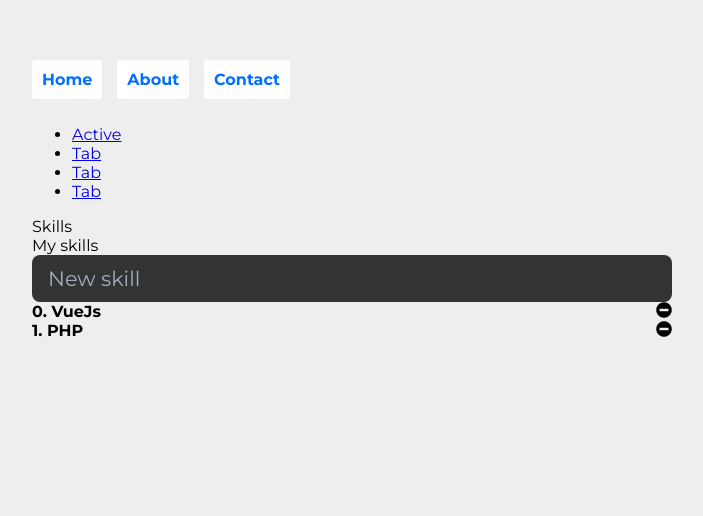
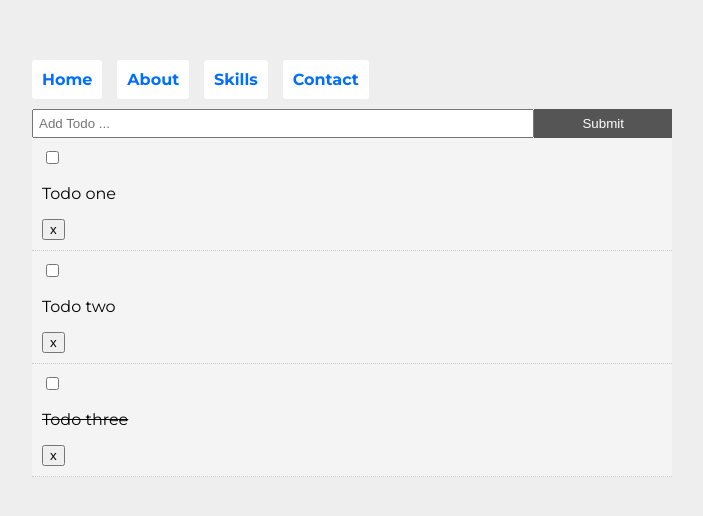
Before and after one commit to texxinsane/vue_playground, a Vue app: page /#/ in a window 1280 px wide. Shown: the top 516 px of the page, without its empty margins (288-991 px from the left). Built offline with nearby package versions, Linux system fonts and the light colour scheme; no server answers.

Commit message:
some updates

```diff
--- a/index.html
+++ b/index.html
@@ -3,10 +3,6 @@
 <head>
     <meta charset="UTF-8">
     <title>Title</title>
-<!--    <script src="https://cdn.jsdelivr.net/npm/vue@2.6.10/dist/vue.js"></script>-->
-    <script src="https://cdn.jsdelivr.net/npm/vue/dist/vue.js"></script>
-
-
 </head>
 <body>
     <div id="app" class="container">
--- a/src/App.vue
+++ b/src/App.vue
@@ -1,44 +1,20 @@
 /*jshint esversion: 6 */
 
 <template>
-
   <div id="app" class="container mx-auto">
-
-    <nav>
-        <router-link to="/">Home</router-link>
-        <router-link to="/about">About</router-link>
-        <router-link to="/contact">Contact</router-link>
-    </nav>
-    <ul class="flex border-b">
-      <li class="-mb-px mr-1">
-        <a class="bg-white inline-block border-l border-t border-r rounded-t py-2 px-4 text-blue-700 font-semibold" href="#">Active</a>
-      </li>
-      <li class="mr-1">
-        <a class="bg-white inline-block py-2 px-4 text-blue-500 hover:text-blue-800 font-semibold" href="#">Tab</a>
-      </li>
-      <li class="mr-1">
-        <a class="bg-white inline-block py-2 px-4 text-blue-500 hover:text-blue-800 font-semibold" href="#">Tab</a>
-      </li>
-      <li class="mr-1">
-        <a class="bg-white inline-block py-2 px-4 text-gray-400 font-semibold" href="#">Tab</a>
-      </li>
-    </ul>
-  <router-view></router-view>
+    <Navigation />
+    <router-view />
   </div>
-
 </template>
-
 <script>
-
+import Navigation from './components/layout/Navigation';
 
 export default {
-  name: 'App',
   components: {
-
+    Navigation
   }
 }
 </script>
-
 <style>
 @import url('https://fonts.googleapis.com/css?family=Montserrat:400,700');
 
@@ -72,4 +48,17 @@ nav a {
   font-weight: bold;
   margin-right: 15px;
 }
+
+.btn {
+  display: inline-block;
+  border: none;
+  background: #555;
+  color: #fff;
+  padding: 7px 20px;
+  cursor: pointer;
+}
+
+.btn:hover {
+  background: #666;
+}
 </style>
--- /dev/null
+++ b/src/components/layout/Navigation.vue
@@ -0,0 +1,16 @@
+<template>
+<div>
+    <nav>
+        <router-link to="/">Home</router-link>
+        <router-link to="/about">About</router-link>
+        <router-link to="/skills">Skills</router-link>
+        <router-link to="/contact">Contact</router-link>
+    </nav>
+</div>
+</template>
+
+<script>
+export default {
+    name: 'Navigation'
+}
+</script>
--- /dev/null
+++ b/src/components/layout/NavigationTabs.vue
@@ -0,0 +1,28 @@
+<template>
+    <div>
+        <ul class="flex border-b">
+      <li class="-mb-px mr-1">
+        <a class="bg-white inline-block border-l border-t border-r rounded-t py-2 px-4 text-blue-700 font-semibold" href="#">Active</a>
+      </li>
+      <li class="mr-1">
+        <a class="bg-white inline-block py-2 px-4 text-blue-500 hover:text-blue-800 font-semibold" href="#">Tab</a>
+      </li>
+      <li class="mr-1">
+        <a class="bg-white inline-block py-2 px-4 text-blue-500 hover:text-blue-800 font-semibold" href="#">Tab</a>
+      </li>
+      <li class="mr-1">
+        <a class="bg-white inline-block py-2 px-4 text-gray-400 font-semibold" href="#">Tab</a>
+      </li>
+    </ul>
+    </div>
+</template>
+
+<script>
+export default {
+    name: 'NavigationTabs'
+}
+</script>
+
+<style scoped>
+
+</style>
--- /dev/null
+++ b/src/components/todo/AddTodo.vue
@@ -0,0 +1,48 @@
+<template>
+    <div>
+        <form @submit="addTodo">
+            <input type="text" name="title" v-model="title" placeholder="Add Todo ...">
+            <input type="submit" value="Submit" class="btn">
+        </form>
+    </div>
+</template>
+
+<script>
+//import { v4 as uuidv4 } from 'uuid';
+export default {
+    name : "AddTodo",
+    data() {
+        return {
+            title: ''
+        }
+    },
+    methods: {
+        addTodo(e) {
+            e.preventDefault();
+            const newTodo = {
+                title: this.title,
+                completed: false
+            }
+
+            this.$emit('add-todo', newTodo);
+            this.title = '';
+        }
+    }
+
+}
+</script>
+
+<style scoped>
+    form {
+        display: flex;
+    }
+
+    input[type="text"] {
+        flex: 10;
+        padding: 5px;
+    }
+
+    input[type="submit"] {
+        flex: 2;
+    }
+</style>
--- /dev/null
+++ b/src/components/todo/TodoItem.vue
@@ -0,0 +1,31 @@
+<template>
+    <div class="todo-item" v-bind:class="{'is-complete':todo.completed}">
+        <input type="checkbox" v-on:change="markComplete">
+        <p>{{todo.title}}</p>
+        <button @click="$emit('del-todo', todo.id)" class="del">x</button>
+    </div>
+</template>
+
+<script>
+export default {
+    name : "TodoItem",
+    props : ["todo"],
+    methods: {
+        markComplete() {
+            this.todo.completed = !this.todo.completed;
+        }
+    }
+}
+</script>
+
+<style scoped>
+    .todo-item {
+        background: #f4f4f4;
+        padding: 10px;
+        border-bottom: 1px #ccc dotted;
+    }
+
+    .is-complete {
+        text-decoration: line-through;
+    }
+</style>
--- /dev/null
+++ b/src/components/todo/Todos.vue
@@ -0,0 +1,24 @@
+<template>
+    <div>
+    <div v-bind:key="todo.id" v-for="todo in todos">
+        <TodoItem v-bind:todo="todo" v-on:del-todo="$emit('del-todo',todo.id)" />
+    </div>
+
+    </div>
+</template>
+
+<script>
+import TodoItem from './TodoItem'
+
+export default {
+    name : "Todos",
+    components : {
+        TodoItem
+    },
+    props: ["todos"]
+}
+</script>
+
+<style scoped>
+
+</style>
--- a/src/router.js
+++ b/src/router.js
@@ -5,6 +5,7 @@ import Skills from './components/Skills.vue';
 import About from './components/About.vue';
 import Contact from './components/Contact.vue';
 import VueRouter from 'vue-router';
+import Home from './views/Home.vue'
 
 Vue.use(VueRouter);
 
@@ -12,6 +13,11 @@ export default new VueRouter({
   routes: [
     {
       path: '/',
+      name: 'home',
+      component: Home
+    },
+    {
+      path: '/skills',
       name: 'skills',
       component: Skills
     },
--- /dev/null
+++ b/src/views/Home.vue
@@ -0,0 +1,124 @@
+/*jshint esversion: 6 */
+
+<template>
+  <div>
+    <AddTodo v-on:add-todo="AddTodo"/>
+    <Todos v-bind:todos="todos" v-on:del-todo="deleteTodo"/>
+    <router-view />
+  </div>
+</template>
+
+<script>
+import Todos from '../components/todo/Todos';
+import AddTodo from '../components/todo/AddTodo';
+import axios from 'axios';
+
+export default {
+  name: 'Home',
+  components: {
+    Todos,
+    AddTodo
+  },
+  data() {
+      return {
+        todos: [
+          {
+            id : 1,
+            title : "Todo one",
+            completed: false
+          },
+          {
+            id : 2,
+            title : "Todo two",
+            completed: false
+          },
+          {
+            id : 3,
+            title : "Todo three",
+            completed: true
+          }
+        ]
+      }
+  },
+  methods: {
+    deleteTodo(id) {
+
+      axios.delete(`https://jsonplaceholder.typicode.com/todos/${id}`)
+       .then(res =>
+        {
+            if(res.status == 200) {
+              this.todos = this.todos.filter(todo => todo.id !== id);
+              this.todos = this.todos.filter(todo => todo.id);
+            }
+        })
+       .catch(err => console.log(err));
+
+      // this.todos = this.todos.filter(todo => todo.id !== id);
+    },
+    AddTodo(newTodo) {
+      const {title, completed } = newTodo;
+
+      axios.post('https://jsonplaceholder.typicode.com/todos', {
+        title,
+        completed
+      })
+      .then(res => this.todos = [...this.todos, res.data])
+      .catch(err => console.log(err));
+      this.todos = [...this.todos, newTodo];
+    }
+  },
+  created() {
+      axios.get('https://jsonplaceholder.typicode.com/todos?_limit=5')
+      .then(res => this.todos = res.data)
+      .catch(err => console.log(err));
+  }
+}
+</script>
+
+<style>
+@import url('https://fonts.googleapis.com/css?family=Montserrat:400,700');
+
+body {
+  background-color: #EEEEEE;
+  font-family: 'Montserrat', sans-serif;
+  display: grid;
+  grid-template-rows: auto;
+  justify-items: center;
+  padding-top: 50px;
+}
+
+body, html {
+  margin: 0;
+  height: 100%;
+}
+#app {
+    width: 50%;
+}
+
+nav {
+  padding: 20px 20px 20px 0;
+}
+
+nav a {
+  padding: 10px;
+  text-decoration: none;
+  background: #fff;
+  border-radius: 3px;
+  color: rgb(0, 110, 255);
+  font-weight: bold;
+  margin-right: 15px;
+}
+
+.btn {
+  display: inline-block;
+  border: none;
+  background: #555;
+  color: #fff;
+  padding: 7px 20px;
+  cursor: pointer;
+}
+
+.btn:hover {
+  background: #666;
+}
+</style>
--- /dev/null
+++ b/vue.config.js
@@ -0,0 +1 @@
+module.exports = {}
```
Also changed, not shown: package.json (+4 -3 lines), src/components/todo/TodoHome.vue (added), 1 other file (tests, documents, lock files or other folders).
